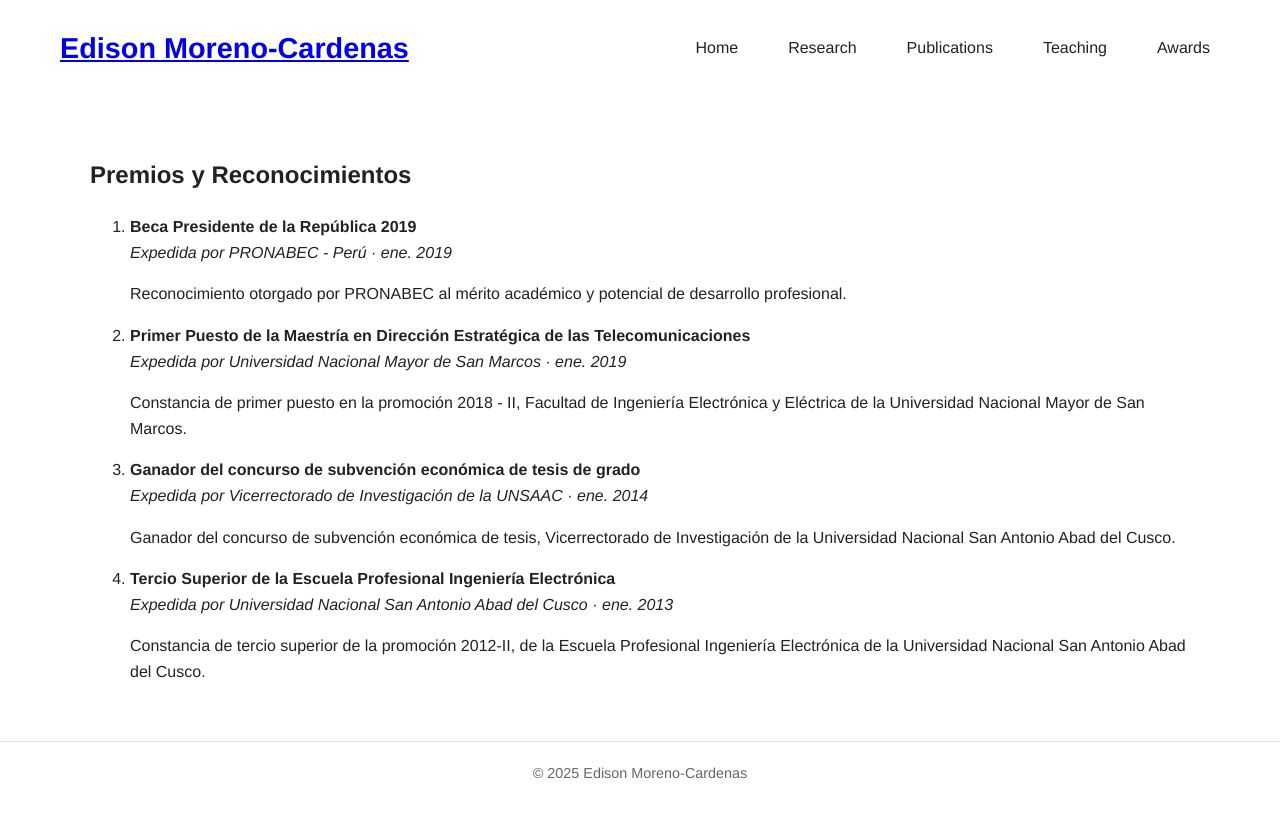
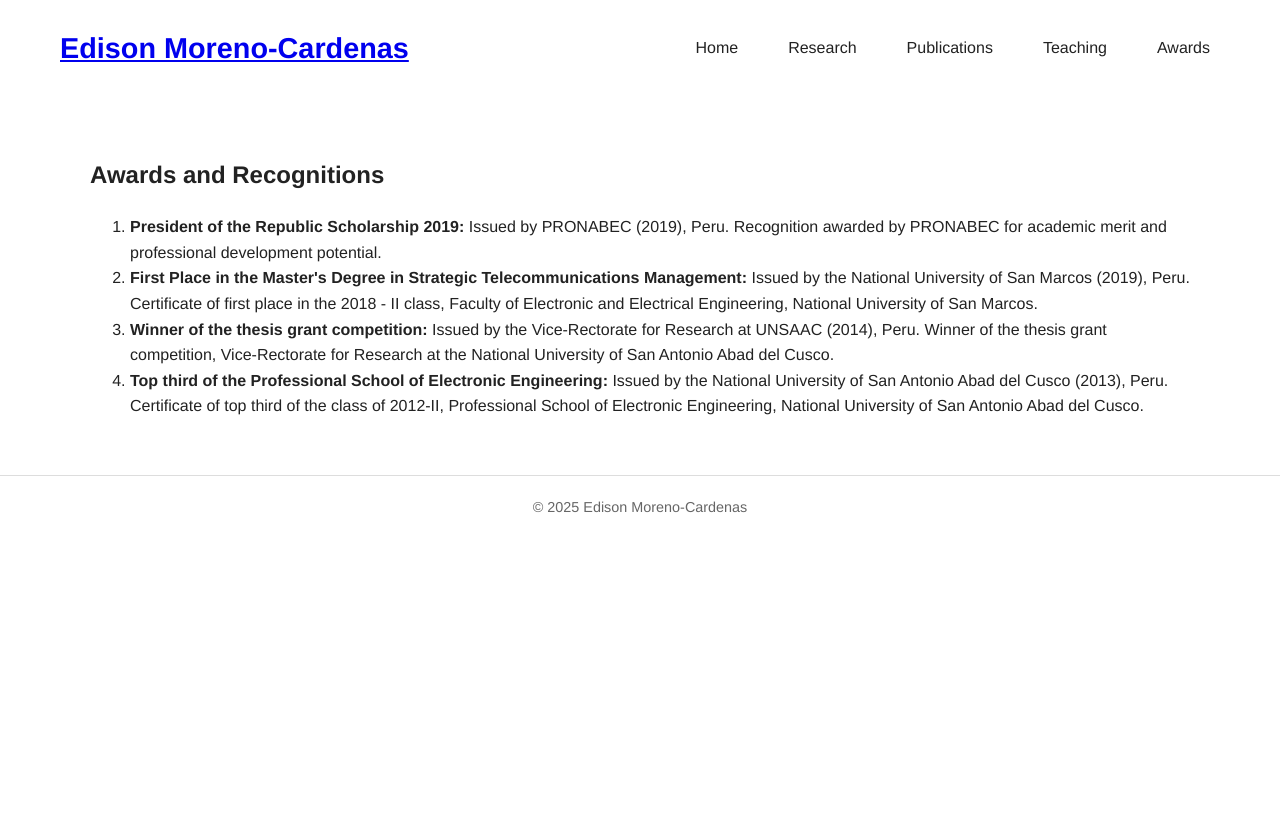
Before and after one commit to edisonmorenocardenas/edisonmorenocardenas.github.io, a Jekyll site: the page built from awards.html, in a window 1280 px wide. Shown: the top 818 px of the page. Built offline with Jekyll 4.4.1, drawn with Linux system fonts in a browser that asks for light colours.

Commit message:
Actualizar contenido deç

```diff
--- a/awards.html
+++ b/awards.html
@@ -4,43 +4,38 @@ title: "Awards"
 ---
 
 <section id="awards">
-  <h1>Premios y Reconocimientos</h1>
+  <h1>Awards and Recognitions</h1>
 
   <ol class="awards-list">
     <!-- Premio 1 -->
     <li>
-      <strong>Beca Presidente de la República 2019</strong><br>
-      <em>Expedida por PRONABEC - Perú · ene. 2019</em>
-      <p>
-        Reconocimiento otorgado por PRONABEC al mérito académico y potencial de desarrollo profesional.
-      </p>
+      <strong>President of the Republic Scholarship 2019:</strong>
+      Issued by PRONABEC (2019), Peru.
+      Recognition awarded by PRONABEC for academic merit and professional development potential.
     </li>
 
     <!-- Premio 2 -->
     <li>
-      <strong>Primer Puesto de la Maestría en Dirección Estratégica de las Telecomunicaciones</strong><br>
-      <em>Expedida por Universidad Nacional Mayor de San Marcos · ene. 2019</em>
-      <p>
-        Constancia de primer puesto en la promoción 2018 - II, Facultad de Ingeniería Electrónica y Eléctrica de la Universidad Nacional Mayor de San Marcos.
-      </p>
+      <strong>First Place in the Master's Degree in Strategic Telecommunications Management:</strong>
+      Issued by the National University of San Marcos (2019), Peru.
+      Certificate of first place in the 2018 - II class,
+      Faculty of Electronic and Electrical Engineering, National University of San Marcos.
     </li>
 
     <!-- Premio 3 -->
     <li>
-      <strong>Ganador del concurso de subvención económica de tesis de grado</strong><br>
-      <em>Expedida por Vicerrectorado de Investigación de la UNSAAC · ene. 2014</em>
-      <p>
-        Ganador del concurso de subvención económica de tesis, Vicerrectorado de Investigación de la Universidad Nacional San Antonio Abad del Cusco.
-      </p>
+      <strong>Winner of the thesis grant competition:</strong>
+      Issued by the Vice-Rectorate for Research at UNSAAC (2014), Peru.
+      Winner of the thesis grant competition,
+      Vice-Rectorate for Research at the National University of San Antonio Abad del Cusco.
     </li>
 
     <!-- Premio 4 -->
     <li>
-      <strong>Tercio Superior de la Escuela Profesional Ingeniería Electrónica</strong><br>
-      <em>Expedida por Universidad Nacional San Antonio Abad del Cusco · ene. 2013</em>
-      <p>
-        Constancia de tercio superior de la promoción 2012-II, de la Escuela Profesional Ingeniería Electrónica de la Universidad Nacional San Antonio Abad del Cusco.
-      </p>
+      <strong>Top third of the Professional School of Electronic Engineering:</strong>
+      Issued by the National University of San Antonio Abad del Cusco (2013), Peru.
+      Certificate of top third of the class of 2012-II,
+      Professional School of Electronic Engineering, National University of San Antonio Abad del Cusco.
     </li>
   </ol>
 </section>
```
